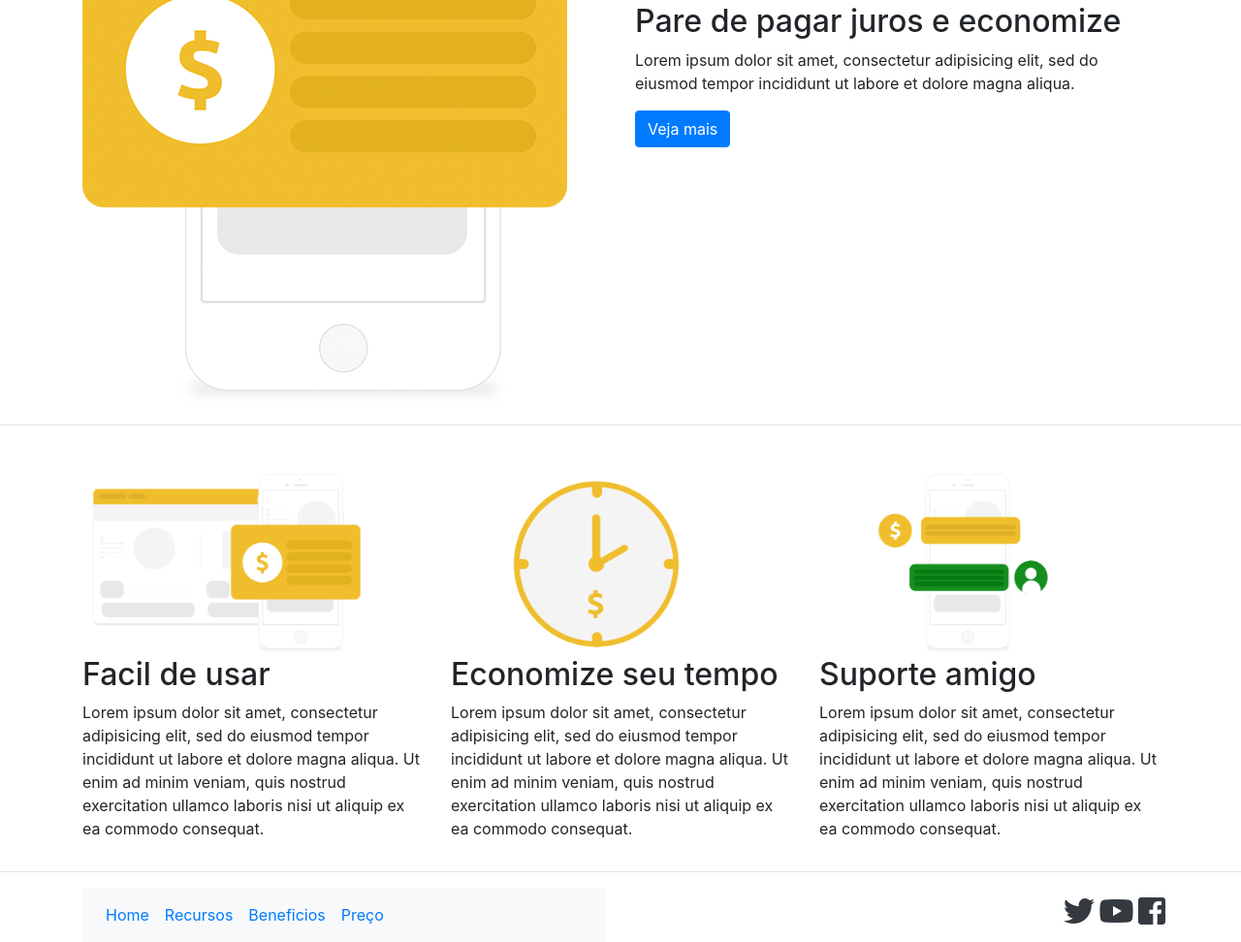
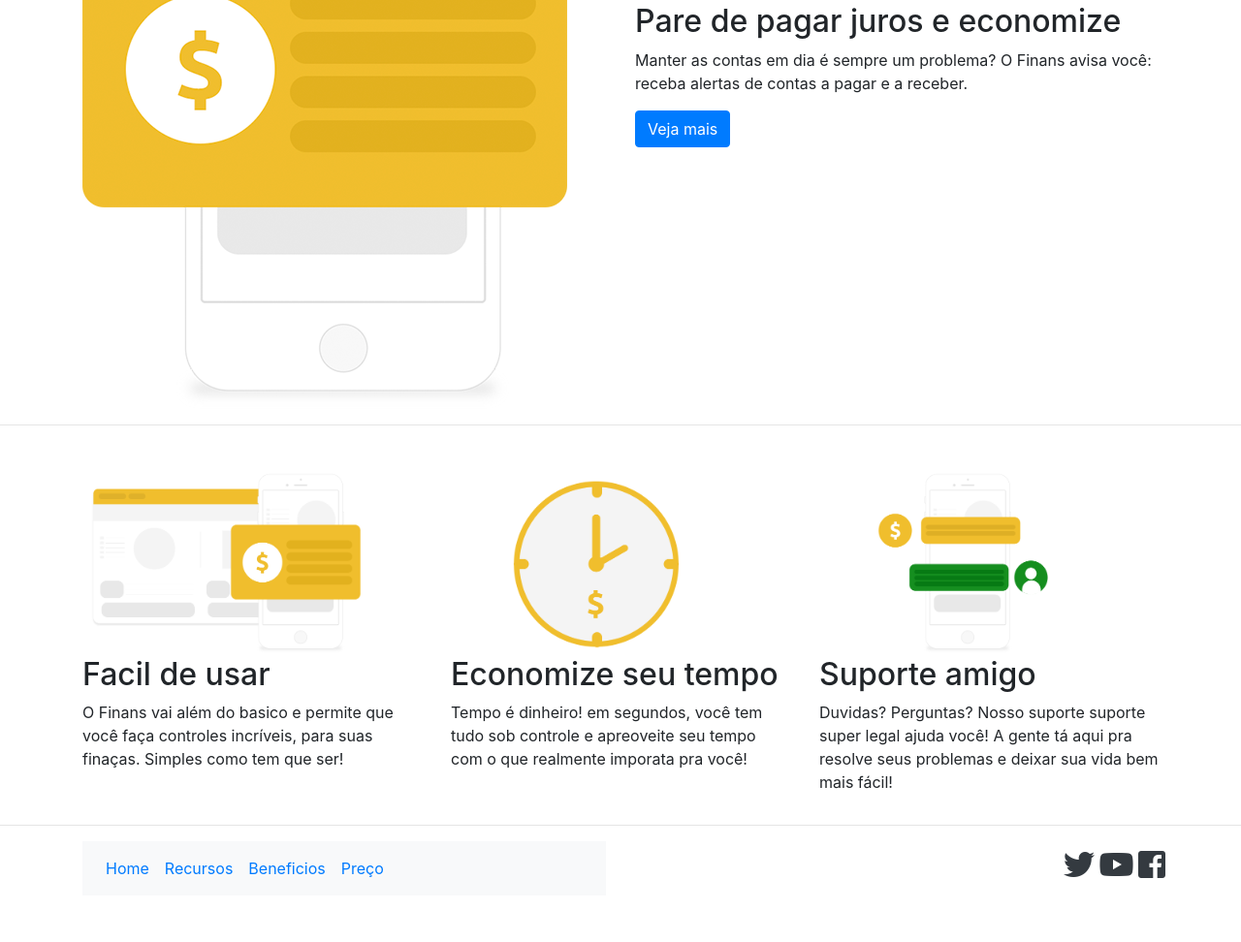
Before and after one commit to gabrielsouza988/finans, a plain HTML site: page index.html in a window 1280 px wide. Shown: the part 1279-2251 px from the top of the page at 97% size. After the commit the page ends 2203 px from the top, so only its background shows below. Drawn offline with nearby package versions, Linux system fonts and the light colour scheme.

Commit message:
Update index.html

```diff
--- a/index.html
+++ b/index.html
@@ -78,8 +78,7 @@
 				<div class="col-md-6 align-self-center">
 					<h2>Saiba para onde vai seu dinheiro</h2>
 					<p>
-						Lorem ipsum dolor sit amet, consectetur adipisicing elit, sed do eiusmod
-						tempor incididunt ut labore et dolore magna aliqua.
+						Com o Finans, você categoriza todos os seus lançamentos com gráficos simples, você sabe de onde vem e para onde vai o seu dinheiro.
 					</p>
 					<button type="button" class="btn btn-primary">Veja mais</button>
 				</div>
@@ -101,8 +100,7 @@
 				<div class="col-md-6 align-self-center">
 					<h2>Pare de pagar juros e economize</h2>
 					<p>
-						Lorem ipsum dolor sit amet, consectetur adipisicing elit, sed do eiusmod
-						tempor incididunt ut labore et dolore magna aliqua.
+						Manter as contas em dia é sempre um problema? O Finans avisa você: receba alertas de contas a pagar e a receber.
 					</p>
 					<button type="button" class="btn btn-primary">Veja mais</button>
 				</div>
@@ -120,30 +118,21 @@
 					<img src="assets/img/facil.png" width="300">
 					<h2>Facil de usar</h2>
 					<p>
-						Lorem ipsum dolor sit amet, consectetur adipisicing elit, sed do eiusmod
-						tempor incididunt ut labore et dolore magna aliqua. Ut enim ad minim veniam,
-						quis nostrud exercitation ullamco laboris nisi ut aliquip ex ea commodo
-						consequat.
+						O Finans vai além do basico e permite que você faça controles incríveis, para suas finaças. Simples como tem que ser!
 					</p>
 				</div>
 				<div class="col-md-4 ">
 					<img src="assets/img/economize.png" width="300">
 					<h2>Economize seu tempo</h2>
 					<p>
-						Lorem ipsum dolor sit amet, consectetur adipisicing elit, sed do eiusmod
-						tempor incididunt ut labore et dolore magna aliqua. Ut enim ad minim veniam,
-						quis nostrud exercitation ullamco laboris nisi ut aliquip ex ea commodo
-						consequat.
+						Tempo é dinheiro! em segundos, você tem tudo sob controle e apreoveite seu tempo com o que realmente imporata pra você!
 					</p>
 				</div>
 				<div class="col-md-4 ">
 					<img src="assets/img/suporte.png" width="300">
 					<h2>Suporte amigo</h2>
 					<p>
-						Lorem ipsum dolor sit amet, consectetur adipisicing elit, sed do eiusmod
-						tempor incididunt ut labore et dolore magna aliqua. Ut enim ad minim veniam,
-						quis nostrud exercitation ullamco laboris nisi ut aliquip ex ea commodo
-						consequat.
+						Duvidas? Perguntas? Nosso suporte suporte super legal ajuda você! A gente tá aqui pra resolve seus problemas e deixar sua vida bem mais fácil!
 					</p>
 				</div>
 
@@ -177,25 +166,17 @@
 						</nav>
 					</div>
 			  	<div class="col-md-6 text-right p-2">
-			  		<!-- <div class="collapse navbar-collapse" id="navbarNav"> -->
-					    <!-- <ul class="navbar-nav text-right"> -->
-					      <!-- <li class="nav-item "> -->
-						    	<a href="" class="text-dark ">
+			    	<a href="#" class="text-dark ">
 			    		<i class="fab fa-2x fa-twitter"></i>
 			    	</a>
-					      <!-- </li> -->
-					      <!-- <li class="nav-item"> -->
-						    	<a href="" class="text-dark  ">
+
+			    	<a href="#" class="text-dark  ">
 			    		<i class="fab fa-2x fa-youtube"></i>
 			    	</a>
-					      <!-- </li> -->
-					      <!-- <li class="nav-item"> -->
-						    	<a href="" class="text-dark ">
+
+			    	<a href="#" class="text-dark ">
 			    		<i class="fab fa-2x fa-facebook-square"></i>
 			    	</a>
-					      <!-- </li> -->
-					    <!-- </ul> -->
-					  <!-- </div> -->
 			  	</div>
 			  </div>
 		  </div>
```
Lines whose indentation alone changed are shown as unchanged.
